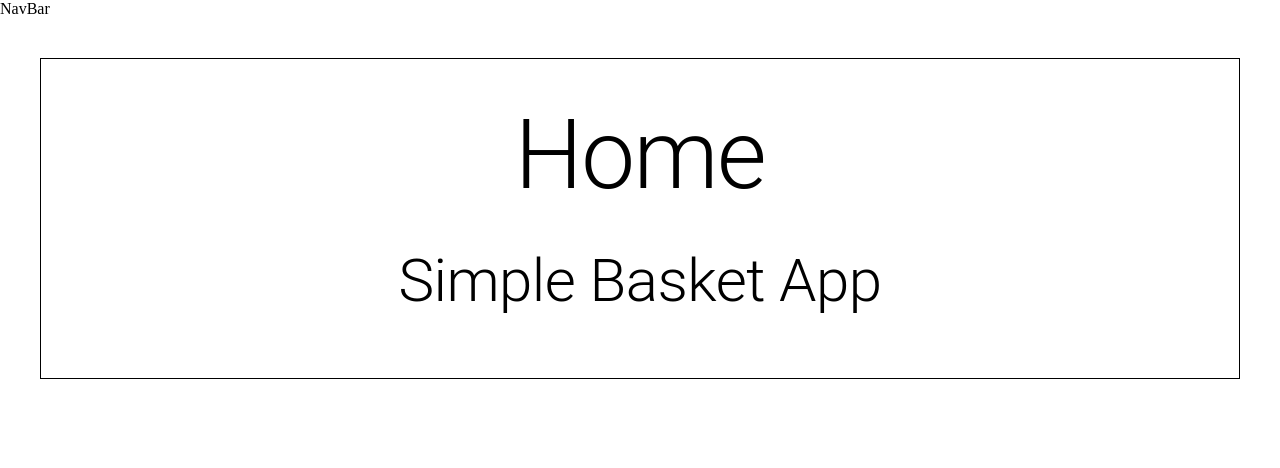
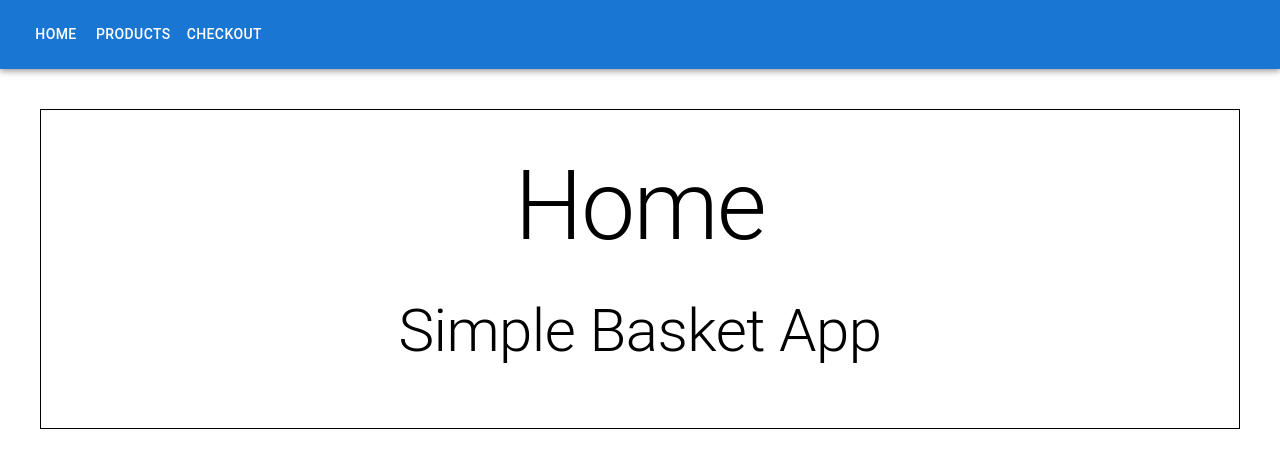
Before and after one commit to surajverma2587/401-simple-basket, a React (Create React App) app: page / in a window 1280 px wide. Shown: the top 468 px of the page. Built offline with nearby package versions, Linux system fonts and the light colour scheme.

Commit message:
add nav bar

```diff
--- a/src/components/NavBar.js
+++ b/src/components/NavBar.js
@@ -1,3 +1,54 @@
+import { useNavigate } from "react-router-dom";
+import AppBar from "@mui/material/AppBar";
+import Box from "@mui/material/Box";
+import Toolbar from "@mui/material/Toolbar";
+import Container from "@mui/material/Container";
+import Button from "@mui/material/Button";
+
 export const NavBar = () => {
-  return <div>NavBar</div>;
+  const navigate = useNavigate();
+
+  return (
+    <AppBar position="static">
+      <Container maxWidth="xl">
+        <Toolbar
+          disableGutters
+          sx={{
+            display: "flex",
+            flexDirection: { md: "row", sm: "column", xs: "column" },
+            justifyContent: { md: "space-between" },
+          }}
+        >
+          <Box
+            sx={{
+              display: "flex",
+              flexDirection: { md: "row", sm: "column", xs: "column" },
+            }}
+          >
+            <Button
+              // onClick event navigate to home
+              onClick={() => navigate("/")}
+              sx={{ my: 2, color: "white" }}
+            >
+              Home
+            </Button>
+            <Button
+              // onClick event navigate to home
+              onClick={() => navigate("/products")}
+              sx={{ my: 2, color: "white" }}
+            >
+              Products
+            </Button>
+            <Button
+              // onClick event navigate to home
+              onClick={() => navigate("/checkout")}
+              sx={{ my: 2, color: "white" }}
+            >
+              Checkout
+            </Button>
+          </Box>
+        </Toolbar>
+      </Container>
+    </AppBar>
+  );
 };
```
